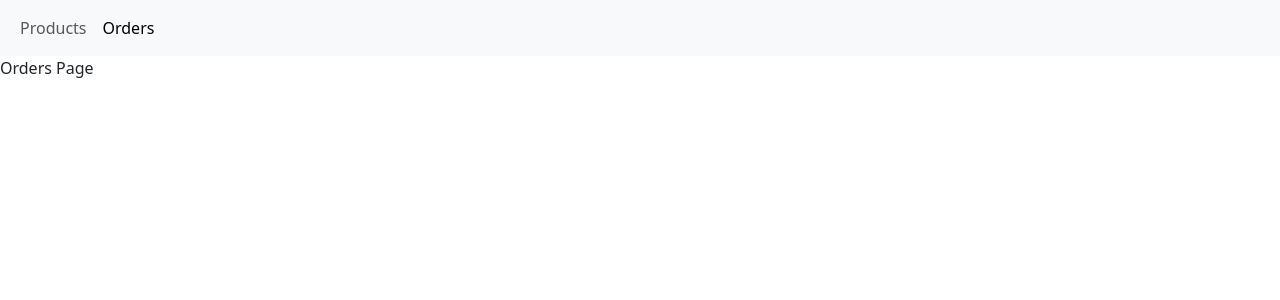
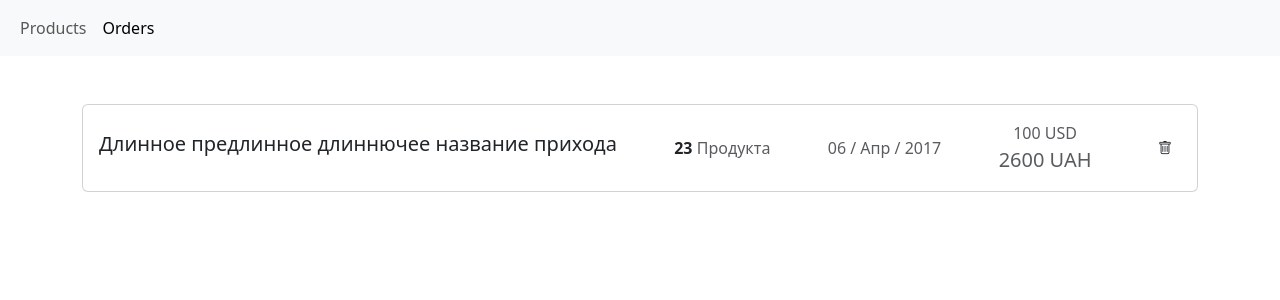
Before and after one commit to badday182/berkun-dzencode-test, a Next.js app in the folder my-app/: page /orders in a window 1280 px wide. Shown: the top 300 px of the page. Built offline with nearby package versions, Linux system fonts and the light colour scheme.

Commit message:
Add bootstrap-icons dependency and update Orders component layout

```diff
--- a/my-app/package.json
+++ b/my-app/package.json
@@ -10,6 +10,7 @@
   },
   "dependencies": {
     "bootstrap": "^5.3.3",
+    "bootstrap-icons": "^1.11.3",
     "clsx": "^2.1.1",
     "next": "15.2.2",
     "react": "^19.0.0",
--- a/my-app/src/app/layout.tsx
+++ b/my-app/src/app/layout.tsx
@@ -1,8 +1,10 @@
 import type { Metadata } from "next";
 import { Geist, Geist_Mono } from "next/font/google";
 import "./globals.css";
+import NavigationMenu from "../../public/components/navigationMenu";
+
 import "bootstrap/dist/css/bootstrap.min.css";
-import NavigationMenu from "../../public/components/navigationMenu";
+import "bootstrap-icons/font/bootstrap-icons.css";
 
 const geistSans = Geist({
   variable: "--font-geist-sans",
--- a/my-app/src/app/orders/page.tsx
+++ b/my-app/src/app/orders/page.tsx
@@ -1,7 +1,89 @@
+import React from "react";
+
+const orders = [
+  {
+    id: 1,
+    title: "Order 1",
+    date: "2017-06-29 12:09:33",
+    description: "desc",
+    products: [
+      {
+        id: 1,
+        serialNumber: 1234,
+        isNew: 1,
+        photo: "pathToFile.jpg",
+        title: "Product 1",
+        type: "Monitors",
+        specification: "Specification 1",
+        guarantee: {
+          start: "2016-06-29 12:09:33",
+          end: "2017-06-29 12:09:33",
+        },
+        price: [
+          { value: 100, symbol: "USD", isDefault: 0 },
+          { value: 2600, symbol: "UAH", isDefault: 1 },
+        ],
+      },
+    ],
+  },
+  // Add more orders as needed
+];
+
 const Orders = () => {
   return (
-    <p>Orders Page</p>
+    <div className="container mt-5">
+      <div className="card">
+        <div className="card-body">
+          <div className="d-flex justify-content-between align-items-center">
+            <h5 className="card-title">
+              Длинное предлинное длиннючее название прихода
+            </h5>
+            <div>
+              <span className="fw-semibold">23</span>
+              <span className="text-muted">{` Продукта`}</span>
+            </div>
+            <div className="text-muted">06 / Апр / 2017</div>
+            <div className="d-flex flex-column align-items-center">
+              <div className="text-muted fs-6">100 USD</div>
+              <div className="text-muted fw-medium fs-5">2600 UAH</div>
+            </div>
+            <button className="btn btn-sm">
+              <i className="bi bi-trash"></i>
+            </button>
+          </div>
+        </div>
+      </div>
+    </div>
+
+    // <div className="container mt-5">
+    //   <h1>Orders</h1>
+    //   {orders.map((order) => (
+    //     <div key={order.id} className="card mb-3">
+    //       <div className="card-header">
+    //         <h2>{order.title}</h2>
+    //         <p>{order.date}</p>
+    //       </div>
+    //       <div className="card-body">
+    //         <p>{order.description}</p>
+    //         <h3>Products</h3>
+    //         <ul className="list-group">
+    //           {order.products.map((product) => (
+    //             <li key={product.id} className="list-group-item">
+    //               <h4>{product.title}</h4>
+    //               <p>Type: {product.type}</p>
+    //               <p>Specification: {product.specification}</p>
+    //               <p>
+    //                 Price: {product.price.find((p) => p.isDefault).value}{" "}
+    //                 {product.price.find((p) => p.isDefault).symbol}
+    //               </p>
+    //             </li>
+    //           ))}
+    //         </ul>
+    //       </div>
+    //     </div>
+    //   ))}
+    // </div>
   );
-}
+};
 
 export default Orders;
```
Also changed, not shown: 1 other file (tests, documents, lock files or other folders).
